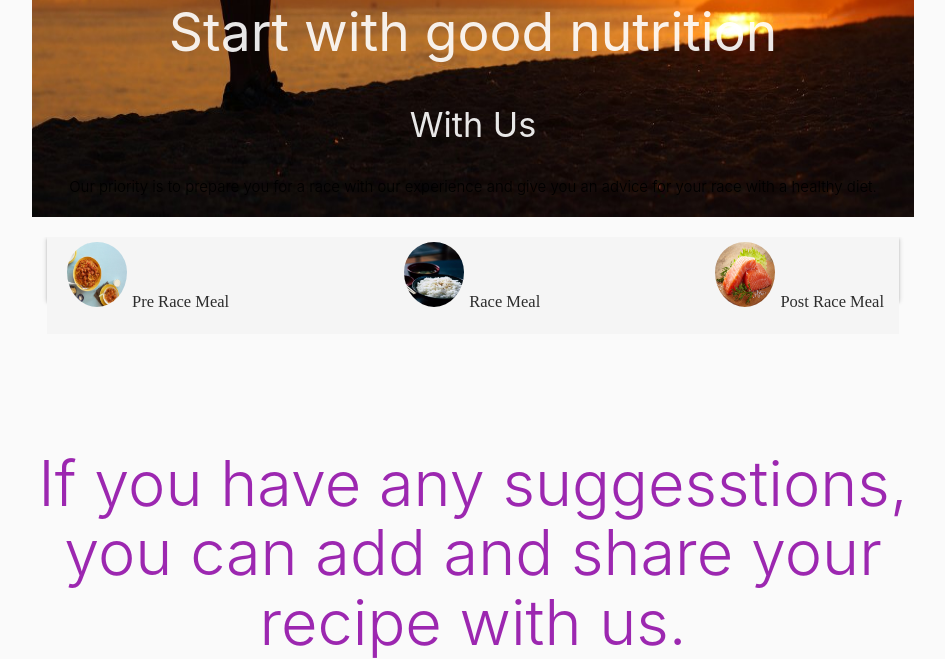
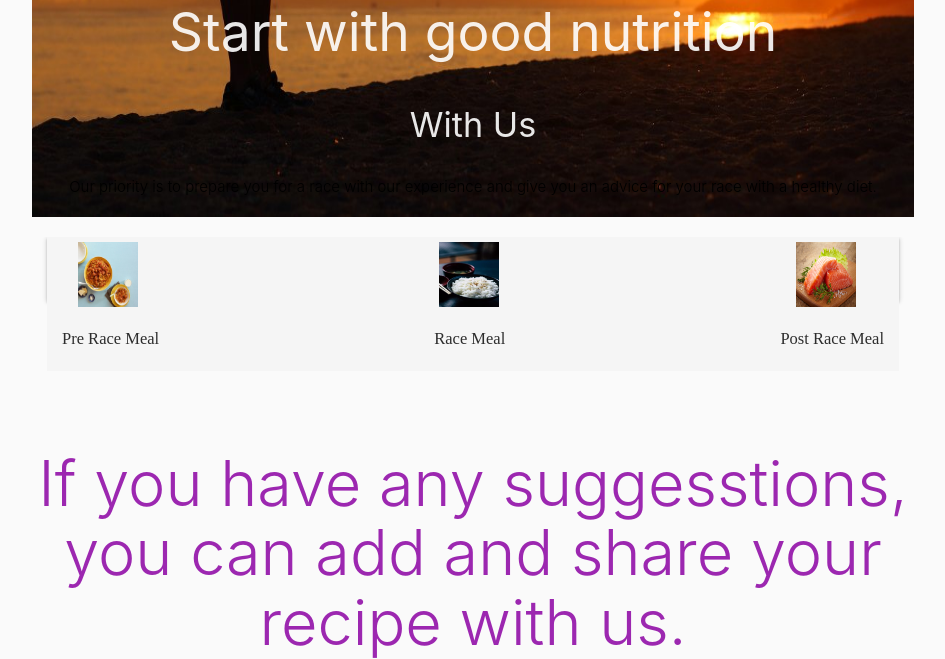
Before and after one commit to mirofrankovic/cookbook-trisport-project-03, a Flask app: page / in a window 1280 px wide. Shown: the part 575-1234 px from the top of the page, without its empty margins (167-1112 px from the left). Run offline with Flask 2, Linux system fonts and the light colour scheme; data that the repository does not hold is empty; some libraries are stand-ins or nearby versions.

Commit message:
Modified getready file second navbar

```diff
--- a/static/work-template/css/style.css
+++ b/static/work-template/css/style.css
@@ -416,15 +416,9 @@ a {
   font-size: 1.1rem;
   font-family: 'Muli', 'sans-serif';
 }
+/*-------------------sub-nav-----------*/
 
- .subnav-img {
-  border-radius: 50%;
-  width: 70px;
-  height: 70px;
-  padding-top: 5px;
-  padding-left: 5px;
-  padding-right: 5px;
-}
+
 
 /* FOOTER */
 
@@ -1123,3 +1117,37 @@ pre{
   }
 }
 */
+
+img {
+    display:block;
+}
+
+
+ .subnav-img-left {
+  /*border-radius: 50%;*/
+  width: 70px;
+  height: 70px;
+  padding-top: 5px;
+  padding-left: 5px;
+  padding-right: 5px;
+  margin-left: 11px;
+}
+
+ .subnav-img-center {
+  /*border-radius: 50%;*/
+  width: 70px;
+  height: 70px;
+  padding-top: 5px;
+  padding-left: 5px;
+  padding-right: 5px;
+}
+
+ .subnav-img-right {
+  /*border-radius: 50%;*/
+  width: 70px;
+  height: 70px;
+  padding-top: 5px;
+  padding-left: 5px;
+  padding-right: 5px;
+  margin-left: 11px;
+}
--- a/templates/getready.html
+++ b/templates/getready.html
@@ -41,19 +41,18 @@
     <ul class="menu-list center">
                  <li>
                     <a href="{{ url_for('get_pre_race_meal') }}">
-                    <img class="subnav-img" src="{{ url_for('static', filename='images/preRaceM.jpg') }}" alt="Pre Race Meal">Pre Race Meal</a>
-                    <!--<a href="{{ url_for('get_pre_race_meal') }}">Pre Race Meal</a>-->
+                    <img class="subnav-img-left" src="{{ url_for('static', filename='images/preRaceM.jpg') }}" alt="Pre Race Meal">Pre Race Meal</a>
                 </li>
                 <li>
 
                     <a href="{{ url_for('get_race_meal') }}">
-                    <img class="subnav-img" src="{{ url_for('static', filename='images/rice-race.jpg') }}" alt="Race Meal">Race Meal</a>
+                    <img class="subnav-img-center" src="{{ url_for('static', filename='images/rice-race.jpg') }}" alt="Race Meal">Race Meal</a>
                     <!--<p class="txt">Race Meal</p>-->
                     <!--<a href="{{ url_for('get_race_meal') }}">Race Meal</a>-->
                 </li>
                 <li>
                     <a href="{{ url_for('get_post_race_meal') }}">
-                    <img class="subnav-img" src="{{ url_for('static', filename='images/salmon.jpg') }}" alt="Post Race Meal">Post Race Meal</a>
+                    <img class="subnav-img-right" src="{{ url_for('static', filename='images/salmon.jpg') }}" alt="Post Race Meal">Post Race Meal</a>
                    <!--<a href="{{ url_for('get_post_race_meal') }}">Post Race Meal</a>-->
                 </li>
 
```
Also changed, not shown: templates/login.html (+5 -2 lines), templates/register.html (+6 -2 lines), README.md.
